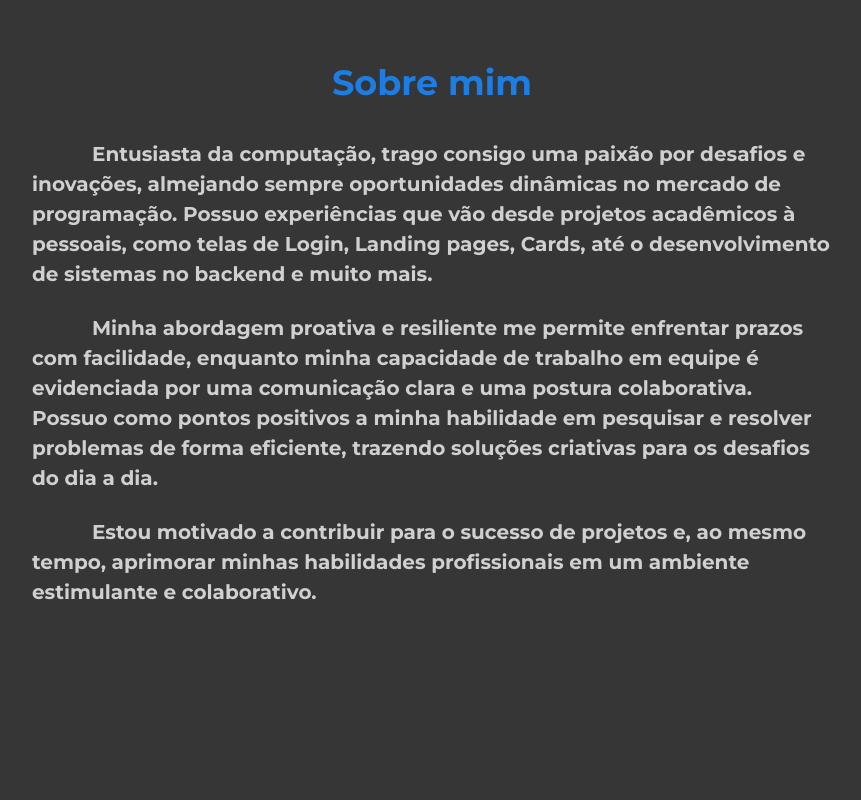
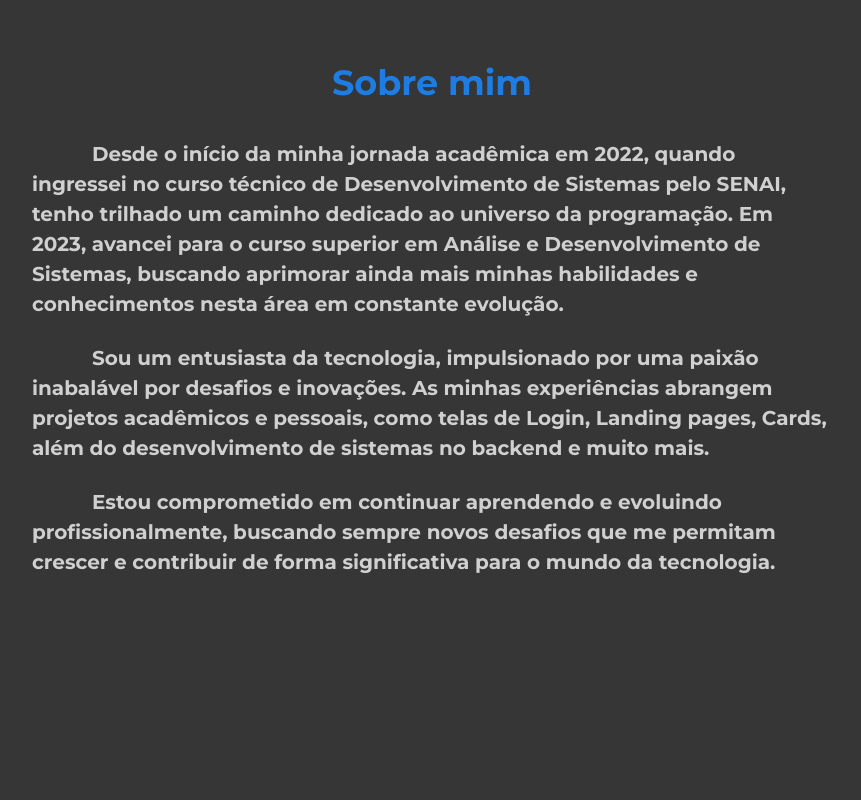
Before and after one commit to babucc/Meu-Portfolio, a plain HTML site: page index.html in a window 1280 px wide. Shown: the part 740-1540 px from the top of the page, without its empty margins (208-1069 px from the left). Drawn offline with Linux system fonts and the light colour scheme.

Commit message:
Atualização HTML e CSS

```diff
--- a/index.css
+++ b/index.css
@@ -1,4 +1,4 @@
-* {
+*{
   box-sizing: border-box;
   margin: 0;
   padding: 0;
@@ -29,7 +29,7 @@
 }
 
 /* CABEÇALHO */
-  nav a {
+nav a{
   text-decoration: none;
   color: #d0d0d0;
   background-color: transparent;
@@ -41,7 +41,7 @@
   font-family: 'Montserrat', sans-serif;
 }
 
-  nav a:hover {
+nav a:hover{
   color: #fff;
   background-color: rgba(255, 255, 255, 0.05);
   text-decoration: none;
@@ -50,12 +50,12 @@
   text-shadow: 0 0 5px rgba(255, 255, 255, 0.3);
 }
 
-  nav ul {
+nav ul{
   display: flex;
   list-style: none;
 }
 
-  nav li {
+nav li{
   margin-right: 20px;
 }
 
@@ -63,7 +63,7 @@
   width: 50px;
 }
 
-  main {
+main{
   padding-top: 70px;
 }
 
@@ -243,7 +243,7 @@
 footer p{
   font-family: 'Avenir', sans-serif;
   font-size: 17px;
-    color: wheat;
+  color: #d0d0d0;
 }
 
 footer a{
@@ -271,7 +271,7 @@
 @media (max-width: 490px){
   nav a{
     font-size: 15px;
-      padding-left: 40px;
+    padding-left: 38px;
   }
 }
 
@@ -280,7 +280,6 @@
     display: flex;
     flex-direction: column;
     align-items: center;
-
   }
 
   .cabe{
--- a/index.html
+++ b/index.html
@@ -65,19 +65,19 @@
     <!--TÍTULO SOBRE MIM -->
     <h1 class="titulo-sobre">Sobre mim</h1>
       <!--TEXTO SOBRE MIM -->
-      <p>Entusiasta da computação, trago consigo uma paixão por desafios e inovações,
-        almejando sempre oportunidades dinâmicas no mercado de programação.
-        Possuo experiências que vão desde projetos acadêmicos à pessoais, como telas
-        de Login, Landing pages, Cards, até o desenvolvimento de sistemas no
-        backend e muito mais.</p><br>
+      <p>Desde o início da minha jornada acadêmica em 2022, quando ingressei no curso técnico de Desenvolvimento de Sistemas pelo SENAI,
+        tenho trilhado um caminho dedicado ao universo da programação.
+        Em 2023, avancei para o curso superior em Análise e Desenvolvimento de Sistemas,
+        buscando aprimorar ainda mais minhas habilidades e conhecimentos nesta área em constante evolução.</p><br>
 
-      <p>Minha abordagem proativa e resiliente me permite enfrentar prazos com facilidade,
-        enquanto minha capacidade de trabalho em equipe é evidenciada por uma comunicação clara e uma postura colaborativa.
-        Possuo como pontos positivos a minha habilidade em pesquisar e resolver problemas de forma eficiente,
-        trazendo soluções criativas para os desafios do dia a dia.</p><br>
+      <p>Sou um entusiasta da tecnologia, impulsionado por uma paixão inabalável por desafios e inovações.
+        As minhas experiências abrangem projetos acadêmicos e pessoais, como telas de Login, Landing pages, Cards,
+        além do desenvolvimento de sistemas no backend e muito mais.
+      </p><br>
 
-      <p>Estou motivado a contribuir para o sucesso de projetos e, ao mesmo tempo,
-        aprimorar minhas habilidades profissionais em um ambiente estimulante e colaborativo.</p>
+      <p>Estou comprometido em continuar aprendendo e evoluindo profissionalmente,
+        buscando sempre novos desafios que me permitam crescer e contribuir de forma significativa
+        para o mundo da tecnologia.</p>
   </section>
 
   <!--HABILIDADES -->
```
Lines whose indentation alone changed are shown as unchanged.
